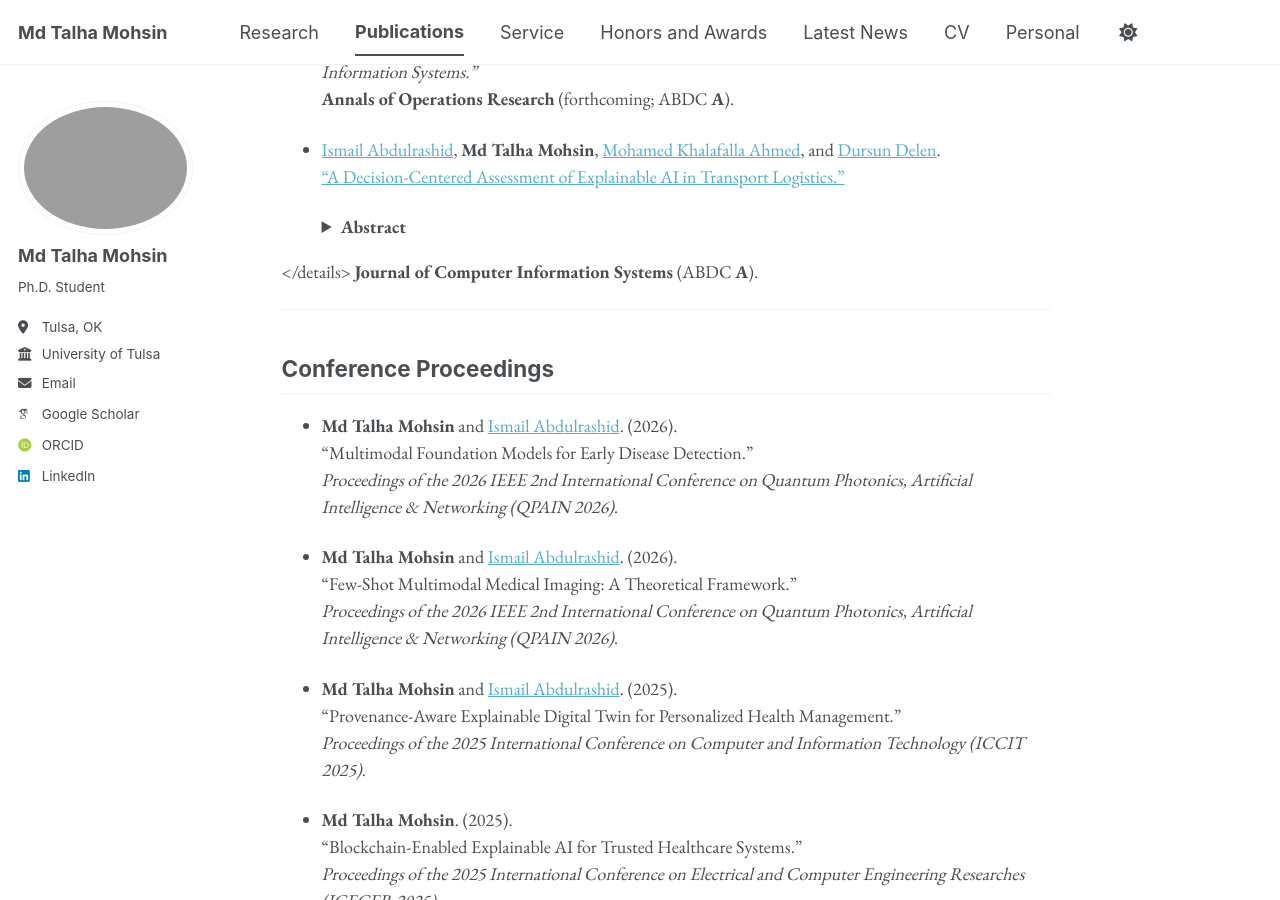
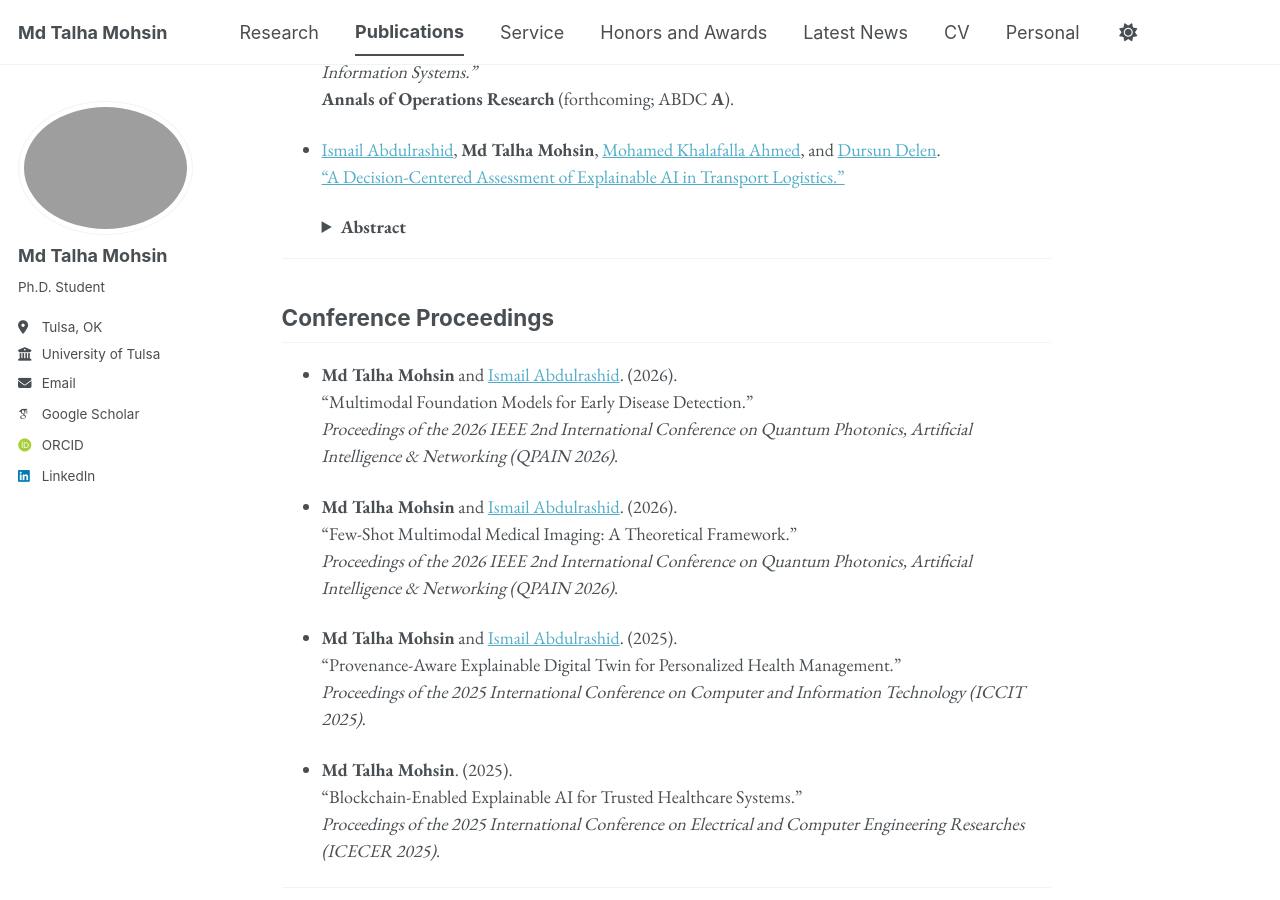
Before and after one commit to mdtalhamohsin/mdtalhamohsin.github.io, a Jekyll site: the page built from _pages/publications.md, in a window 1280 px wide and 900 px high, scrolled down 268 px. Built offline with Jekyll 4.4.1, drawn with Linux system fonts in a browser that asks for light colours; some web fonts are replaced; a script bundle is joined from its source files by our own code; library files that are not in the unit come from our copies.

Commit message:
Update publications.md

```diff
--- a/_pages/publications.md
+++ b/_pages/publications.md
@@ -40,8 +40,7 @@
     attribution. The review identifies key gaps and proposes directions to better
     align explainable AI with real-world transport logistics decision-making.
   </p>
-</details>
-  **Journal of Computer Information Systems** (ABDC **A**).
+**Journal of Computer Information Systems** (ABDC **A**).
 
 ---
 
```
